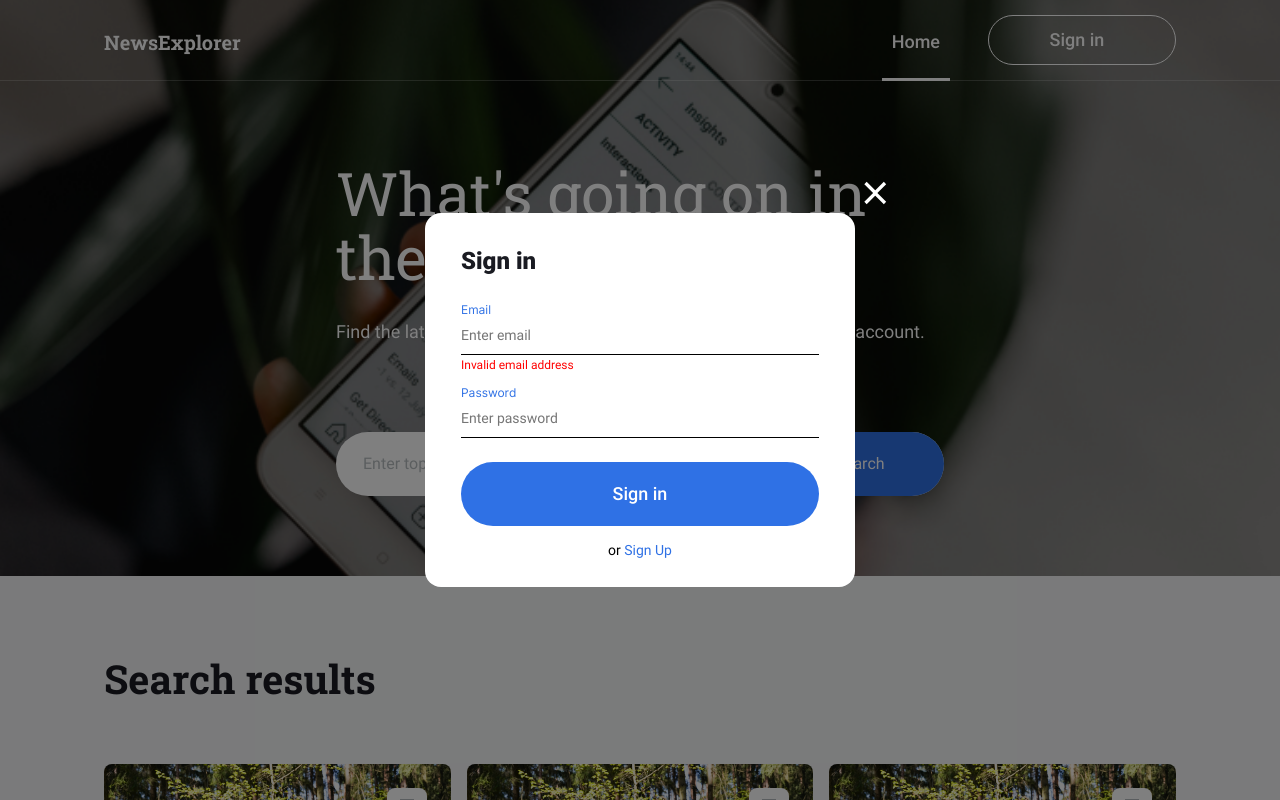
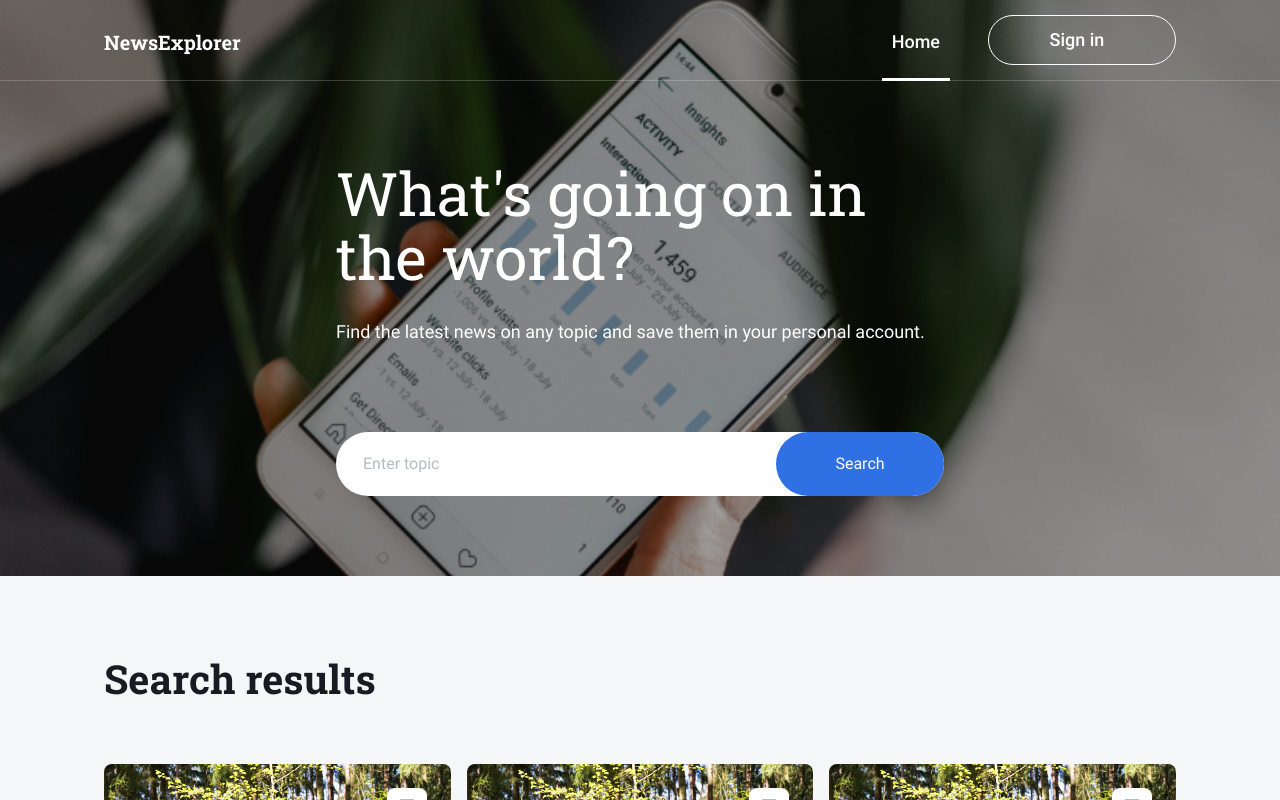
Before and after one commit to BarakBarz/news-explorer-frontend, a React (Create React App) app: page / in a window 1280 px wide. Shown: the top 800 px of the page. Built offline with nearby package versions, Linux system fonts and the light colour scheme.

Commit message:
finish register popup markup and styles.

```diff
--- a/src/components/App/App.js
+++ b/src/components/App/App.js
@@ -19,16 +19,11 @@ const App = () => {
   const [isLoggedIn, setIsLoggedIn] = useState(false);
   const [preloader, setPreloader] = useState(false);
   const [isSignupOpen, setIsSignupOpen] = useState(false);
-  const [isSigninOpen, setIsSigninOpen] = useState(true);
+  const [isSigninOpen, setIsSigninOpen] = useState(false);
   const isMain = usePathname() === '/';
 
   const handleSigninClick = () => {
-    console.log(2);
     setIsSigninOpen(true);
-  };
-
-  const handleSignupClick = () => {
-    setIsSignupOpen(true);
   };
 
   useEffect(() => {
@@ -50,6 +45,11 @@ const App = () => {
   const closeAllPopups = () => {
     setIsSigninOpen(false);
     setIsSignupOpen(false);
+  };
+
+  const switchBetweenPopups = () => {
+    setIsSigninOpen(!isSigninOpen);
+    setIsSignupOpen(!isSignupOpen);
   };
 
   return (
@@ -76,10 +76,12 @@ const App = () => {
           <Register
             isOpen={isSignupOpen}
             onClose={closeAllPopups}
+            switchPopups={switchBetweenPopups}
           />
           <Login
             isOpen={isSigninOpen}
             onClose={closeAllPopups}
+            switchPopups={switchBetweenPopups}
           />
         </Route>
         <Route exact path='/saved-news'>
--- a/src/components/Login/Login.js
+++ b/src/components/Login/Login.js
@@ -2,7 +2,7 @@ import React, { useState } from 'react';
 import PopupWithForm from '../PopupWithform/PopupWithForm';
 import './Login.css';
 
-const Login = ({ onClose, isOpen }) => {
+const Login = ({ onClose, isOpen, switchPopups }) => {
   const [input, setInput] = useState({
     email: '',
     password: '',
@@ -31,7 +31,8 @@ const Login = ({ onClose, isOpen }) => {
       buttonText='Sign in'
       title='Sign in'
       name='login'
-      isOpen={isOpen}>
+      isOpen={isOpen}
+      switchPopups={switchPopups}>
       <label className='popup__input-label'>Email</label>
 
       <input
@@ -45,11 +46,11 @@ const Login = ({ onClose, isOpen }) => {
         required
       />
 
-      <p
+      <span
         id='validation-error'
-        className='popup__error popup__error_type_login'>
+        className='popup__error popup__error_visible popup__error_type_login'>
         Invalid email address
-      </p>
+      </span>
 
       <label className='popup__input-label'>Password</label>
 
@@ -65,11 +66,11 @@ const Login = ({ onClose, isOpen }) => {
         required
       />
 
-      <p
+      <span
         id='validation-error'
         className='popup__error popup__error_type_login'>
         {'' || errorText}
-      </p>
+      </span>
     </PopupWithForm>
   );
 };
--- a/src/components/PopupWithform/PopupWithForm.css
+++ b/src/components/PopupWithform/PopupWithForm.css
@@ -11,7 +11,7 @@
   align-items: center;
   visibility: hidden;
   opacity: 0;
-  transition: visibility 0.7s, opacity 0.7s ease-in-out;
+  /* transition: visibility 0.7s, opacity 0.7s ease-in-out; */
 }
 
 .popup_visible {
@@ -117,14 +117,19 @@
 }
 
 .popup__error {
-  visibility: visible;
-  display: inline-block;
+  visibility: collapse;
+  padding-top: 14.4px;
+  display: block;
   color: red;
   font-size: 12px;
   line-height: 1.2;
-
   max-width: 383px;
   white-space: initial;
+}
+
+.popup__error_visible {
+  visibility: visible;
+  padding-top: 0;
 }
 
 .popup__text {
--- a/src/components/PopupWithform/PopupWithForm.js
+++ b/src/components/PopupWithform/PopupWithForm.js
@@ -9,9 +9,15 @@ export default function PopupWithForm({
   isOpen,
   onClose,
   onSubmit,
+  switchPopups,
 }) {
   const orText =
     buttonText === 'Sign in' ? 'Sign Up' : 'Sign in';
+
+  const handleOrClick = () => {
+    switchPopups();
+  };
+
   return (
     <div
       className={`popup popup_type_${name} ${
@@ -43,9 +49,7 @@ export default function PopupWithForm({
             or{' '}
             <span
               className='popup__link'
-              onClick={() => {
-                console.log('switcheroo');
-              }}>
+              onClick={handleOrClick}>
               {orText}
             </span>
           </p>
--- a/src/components/Register/Register.js
+++ b/src/components/Register/Register.js
@@ -2,7 +2,7 @@ import React, { useState } from 'react';
 import PopupWithForm from '../PopupWithform/PopupWithForm';
 import './Register.css';
 
-const Register = ({ isOpen, onClose }) => {
+const Register = ({ isOpen, onClose, switchPopups }) => {
   const [input, setInput] = useState({
     email: '',
     password: '',
@@ -30,7 +30,8 @@ const Register = ({ isOpen, onClose }) => {
       buttonText='Sign up'
       title='Sign up'
       name='register'
-      isOpen={isOpen}>
+      isOpen={isOpen}
+      switchPopups={switchPopups}>
       <label className='popup__input-label'>Email</label>
       <input
         className='popup__input'
@@ -67,7 +68,7 @@ const Register = ({ isOpen, onClose }) => {
         required></input>{' '}
       <span
         id='validation-error'
-        className='popup__error popup__error_type_signup'>
+        className='popup__error popup__error_visible popup__error_type_signup'>
         This email is not available
       </span>
     </PopupWithForm>
--- a/src/components/SearchForm/SearchForm.css
+++ b/src/components/SearchForm/SearchForm.css
@@ -18,6 +18,11 @@
 
 .form__input::placeholder {
   color: rgba(182, 188, 191, 1);
+}
+
+.form__input:focus-visible {
+  outline-color: transparent;
+  outline-width: 0;
 }
 
 .form__button {
```
